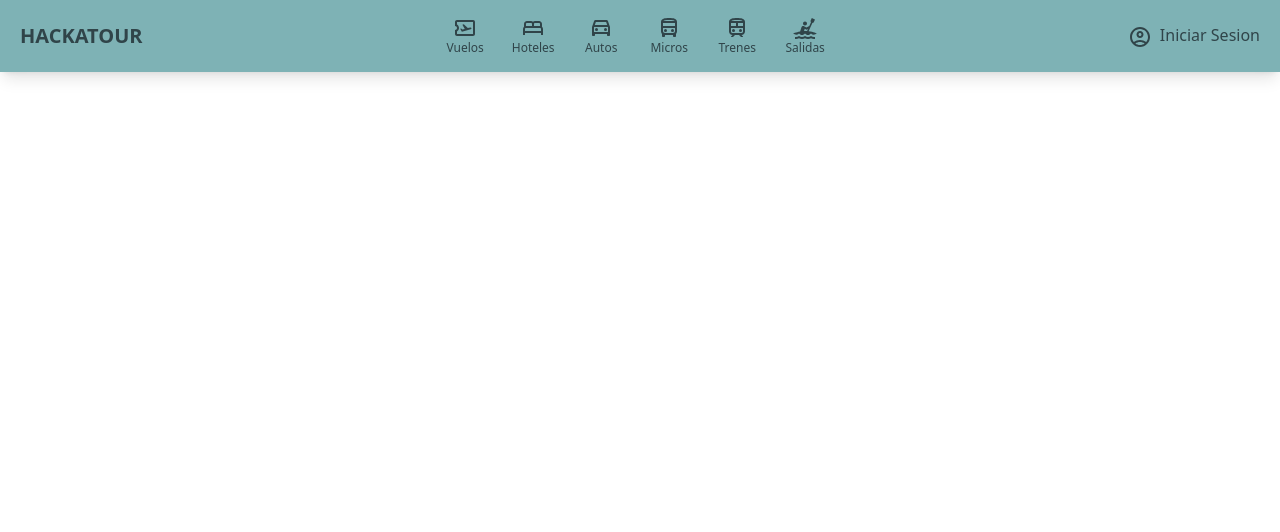
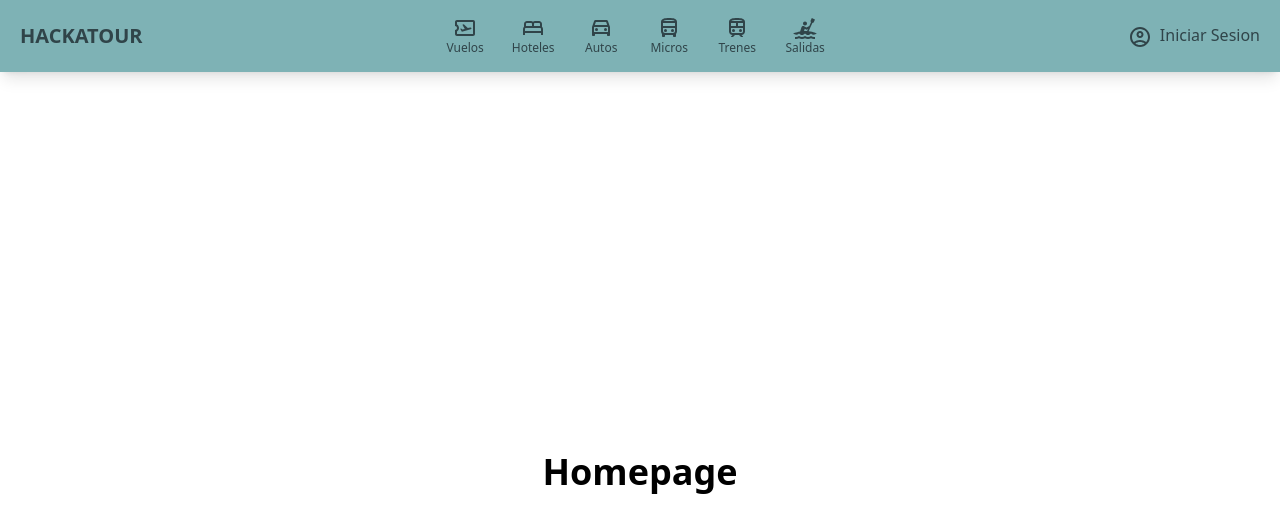
Before and after one commit to shartrooper/hackatour-fe, a React (Vite) app: page / in a window 1280 px wide. Shown: the top 532 px of the page. Built offline with nearby package versions, Linux system fonts and the light colour scheme.

Commit message:
Install RRD and add HomePage view

```diff
--- a/package.json
+++ b/package.json
@@ -17,7 +17,8 @@
     "happy-dom": "^12.10.3",
     "react": "^18.2.0",
     "react-dom": "^18.2.0",
-    "react-intersection-observer": "^9.5.3"
+    "react-intersection-observer": "^9.5.3",
+    "react-router-dom": "^6.22.1"
   },
   "devDependencies": {
     "@testing-library/jest-dom": "^6.1.4",
--- a/src/App.tsx
+++ b/src/App.tsx
@@ -1,9 +1,17 @@
 import Header from "./components/header/Header";
+
+import { BrowserRouter as Router, Routes, Route } from "react-router-dom";
+import Homepage from "./views/Homepage";
 
 function App() {
     return (
         <div className='bg-gradient-to-b from-gray-100 to-gray-300 min-h-screen'>
-            <Header />
+            <Router>
+                <Header />
+                <Routes>
+                    <Route path='/' element={<Homepage />} />
+                </Routes>
+            </Router>
         </div>
     );
 }
--- /dev/null
+++ b/src/views/Homepage.tsx
@@ -0,0 +1,9 @@
+const Homepage = () => {
+    return (
+        <div className='flex flex-col items-center justify-center h-screen'>
+            <h1 className='text-4xl font-bold'>Homepage</h1>
+        </div>
+    );
+};
+
+export default Homepage;
```
Also changed, not shown: 1 other file (tests, documents, lock files or other folders).
